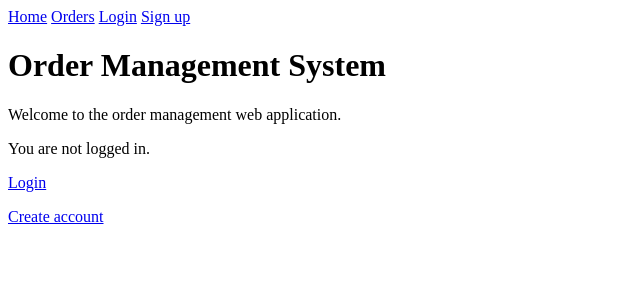
After one commit to acarras93-alt/django-order-management, a Django app: page / in a window 1280 px wide. The commit adds this page. Shown: the top 300 px of the page, without its empty margins (0-640 px from the left). Run offline with Django 5.2, Linux system fonts and the light colour scheme.

Commit message:
Update README with protected CRUD and authentication flow

```diff
--- a/miapp/forms.py
+++ b/miapp/forms.py
@@ -30,6 +30,8 @@ class OrderForm(forms.ModelForm):
             "product_name",
             "quantity",
             "total_amount",
+            "shipping_address",
+            "payment_method",
             "status",
         ]
 
--- a/miapp/templates/miapp/base.html
+++ b/miapp/templates/miapp/base.html
@@ -4,24 +4,42 @@ Plantilla base del proyecto.
 
 Responsabilidad:
 - Define la estructura común de la página.
-- Contiene navegación, estilos generales y bloques reutilizables.
-- Las demás plantillas heredan de esta.
+- Centraliza la navegación.
+- Muestra enlaces según el estado de autenticación.
+- El resto de plantillas heredan de esta.
 -->
 
 <!doctype html>
 <html lang="en">
 <head>
-    <meta charset="UTF-8" />
+    <meta charset="UTF-8">
     <title>{% block title %}Order Management{% endblock %}</title>
 </head>
 <body>
     <header>
         <nav>
+            <a href="{% url 'miapp:home' %}">Home</a>
             <a href="{% url 'miapp:order_list' %}">Orders</a>
+
+            {% if user.is_authenticated %}
                 <a href="{% url 'miapp:order_create' %}">Create order</a>
+
+                <span>Logged in as {{ user.username }}</span>
+
+                <form method="post" action="{% url 'logout' %}" style="display:inline;">
+                    {% csrf_token %}
+                    <button type="submit">Logout</button>
+                </form>
+            {% else %}
+                <a href="{% url 'login' %}">Login</a>
+                <a href="{% url 'miapp:signup' %}">Sign up</a>
+            {% endif %}
         </nav>
     </header>
 
-    <main>{% block content %} {% endblock %}</main>
+    <main>
+        {% block content %}
+        {% endblock %}
+    </main>
 </body>
 </html>
--- /dev/null
+++ b/miapp/templates/miapp/home.html
@@ -0,0 +1,36 @@
+{% extends "miapp/base.html" %}
+
+{% block title %}Home{% endblock %}
+
+{% block content %}
+<h1>Order Management System</h1>
+
+<p>Welcome to the order management web application.</p>
+
+{% if user.is_authenticated %}
+    <p>You are logged in as {{ user.username }}.</p>
+
+    <p>
+        <a href="{% url 'miapp:order_list' %}">View orders</a>
+    </p>
+
+    <p>
+        <a href="{% url 'miapp:order_create' %}">Create order</a>
+    </p>
+
+    <form method="post" action="{% url 'logout' %}">
+        {% csrf_token %}
+        <button type="submit">Logout</button>
+    </form>
+{% else %}
+    <p>You are not logged in.</p>
+
+    <p>
+        <a href="{% url 'login' %}">Login</a>
+    </p>
+
+    <p>
+        <a href="{% url 'miapp:signup' %}">Create account</a>
+    </p>
+{% endif %}
+{% endblock %}
--- a/miapp/urls.py
+++ b/miapp/urls.py
@@ -8,12 +8,14 @@ from . import views
 app_name = "miapp"
 
 urlpatterns = [
-    # Public order list
-    path("orders/", views.order_list, name="order_list"),
 
-    # Order creation form
-    path("orders/create/", views.order_create, name="order_create"),
+    path("", views.home, name="home"), # Home page
+    path("signup/", views.signup, name="signup"), # User registration
 
-    # Public order detail
-    path("orders/<int:order_id>/", views.order_detail, name="order_detail"),
+
+    path("orders/", views.order_list, name="order_list"), # Public order list
+    path("orders/create/", views.order_create, name="order_create"), # Order creation form
+    path("orders/<int:order_id>/", views.order_detail, name="order_detail"), # Public order detail
+    path("orders/<int:order_id>/edit/", views.order_update, name="order_update"),
+    path("orders/<int:order_id>/delete/", views.order_delete, name="order_delete"),
 ]
--- a/miapp/views.py
+++ b/miapp/views.py
@@ -1,8 +1,56 @@
+from django.contrib.auth import login
+from django.contrib.auth.forms import UserCreationForm
 from django.shortcuts import render, redirect, get_object_or_404
+from django.contrib.auth.decorators import login_required
+from django.core.paginator import Paginator
+from django.db.models import Q
 
 from .forms import OrderForm
-from .models import Order  # Imports the Order model from the current app
+from .models import Order
 
+# Pagina de inicio pública
+def home(request):
+    """Public home page.
+
+    Backend responsibility:
+    - Receive the HTTP request.
+    - Render the main entry page.
+    - allow the template to show different links depending on authentication.
+    """
+
+    return render(request, "miapp/home.html")
+
+def signup(request):
+    """Register a new user
+
+    Backend responsibility:
+    - On GET: show an empty registration form
+    - On POST: validate the submitted user data.
+    - If valid: create the user, log them in and redirect to home.
+    """
+    # Si el usuario envía el formulário, procesamos los datos
+    if request.method == "POST":
+        # UserCreationForm receives username and password data from the browser.
+        form = UserCreationForm(request.POST)
+
+        # Django validates username and password rules before creating the user.
+        if form.is_valid():
+            user = form.save()
+
+            # After registration, the user is automatically logged in.
+            login(request, user)
+
+            return redirect("miapp:home")
+
+    else:
+        # Empty form for the first page load.
+        form = UserCreationForm()
+
+    context = {
+        "form": form,
+    }
+    # Renderizamos el template pasando el formulario al contexto.
+    return render(request, "registration/signup.html", context)
 
 def order_list(request):
     """
@@ -44,6 +92,7 @@ def order_detail(request, order_id):
     # Renders the order detail template with the selected order
     return render(request,"miapp/order_detail.html",context)
 
+@login_required
 def order_create(request):
     """
     View that creates a new order.
@@ -73,3 +122,66 @@ def order_create(request):
     }
 
     return render(request, "miapp/order_form.html", context)
+
+@login_required
+def order_update(request, order_id):
+    """
+    View that updates an existing order.
+
+    Backend responsibility:
+    - Only authenticated users can edit orders.
+    - Load the existing Order by ID.
+    - On GET: show the form with the current order data.
+    - On POST: validate submitted changes.
+    - If valid: update the order and redirect to detail.
+    """
+
+    # Get the order or return 404 if it does not exist.
+    order = get_object_or_404(Order, id=order_id)
+
+    if request.method == "POST":
+        # The form receives submitted data and updates the existing instance.
+        form = OrderForm(request.POST, instance=order)
+
+        # Django validates the form before saving changes.
+        if form.is_valid():
+            form.save()
+            return redirect("miapp:order_detail", order_id=order.pk)
+
+    else:
+        # The form is pre-filled with the current order data.
+        form = OrderForm(instance=order)
+
+    context = {
+        "form": form,
+        "order": order,
+    }
+
+    return render(request, "miapp/order_form.html", context)
+
+
+@login_required
+def order_delete(request, order_id):
+    """
+    View that deletes an existing order.
+
+    Backend responsibility:
+    - Only authenticated users can delete orders.
+    - Load the existing Order by ID.
+    - On GET: show a confirmation page.
+    - On POST: delete the order and redirect to list.
+    """
+
+    # Get the order or return 404 if it does not exist.
+    order = get_object_or_404(Order, id=order_id)
+
+    if request.method == "POST":
+        # Delete the existing order from the database.
+        order.delete()
+        return redirect("miapp:order_list")
+
+    context = {
+        "order": order,
+    }
+
+    return render(request, "miapp/order_confirm_delete.html", context)
--- a/proyecto_web_inicial/urls.py
+++ b/proyecto_web_inicial/urls.py
@@ -20,6 +20,12 @@ from django.urls import path, include
 urlpatterns = [
     # Django Admin interface
     path("admin/", admin.site.urls),
+
+    # Django built-in authentication URLs:
+    # /login/
+    # /logout/
+    path("", include("django.contrib.auth.urls")),
+
     # Includes URL patterns from the orders app
     path("", include("miapp.urls")),
 ]
```
Also changed, not shown: miapp/admin.py (+13 -4 lines), miapp/models.py (+61 -6 lines), miapp/templates/miapp/order_confirm_delete.html (added, +28 -0 lines), miapp/templates/miapp/order_detail.html (+13 -0 lines), miapp/templates/registration/login.html (added, +19 -0 lines), miapp/templates/registration/signup.html (added, +19 -0 lines), proyecto_web_inicial/settings.py (+11 -0 lines), README.md, db.sqlite3, miapp/migrations/0002_order_order_reference_order_payment_method_and_more.py (added). Lines whose indentation alone changed are shown as unchanged.
